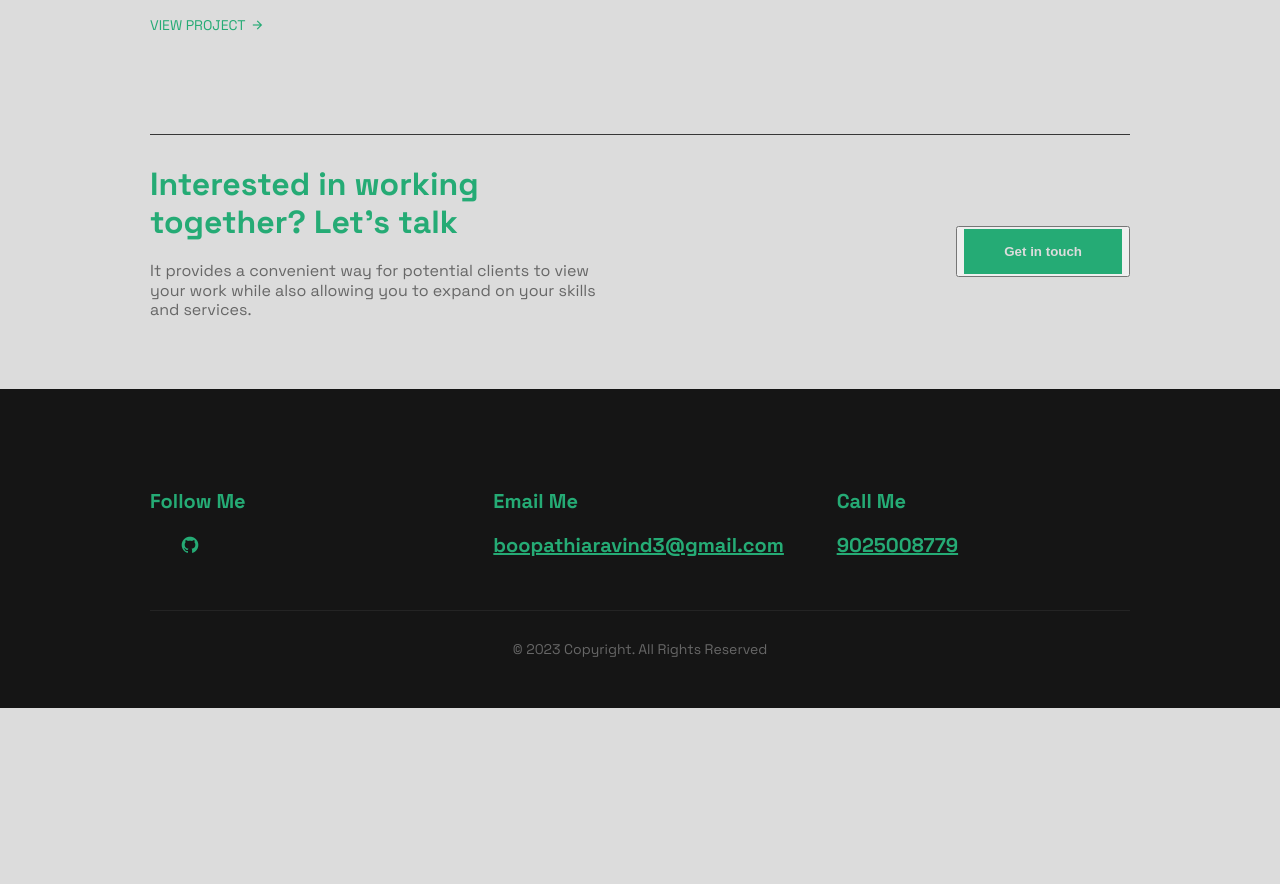
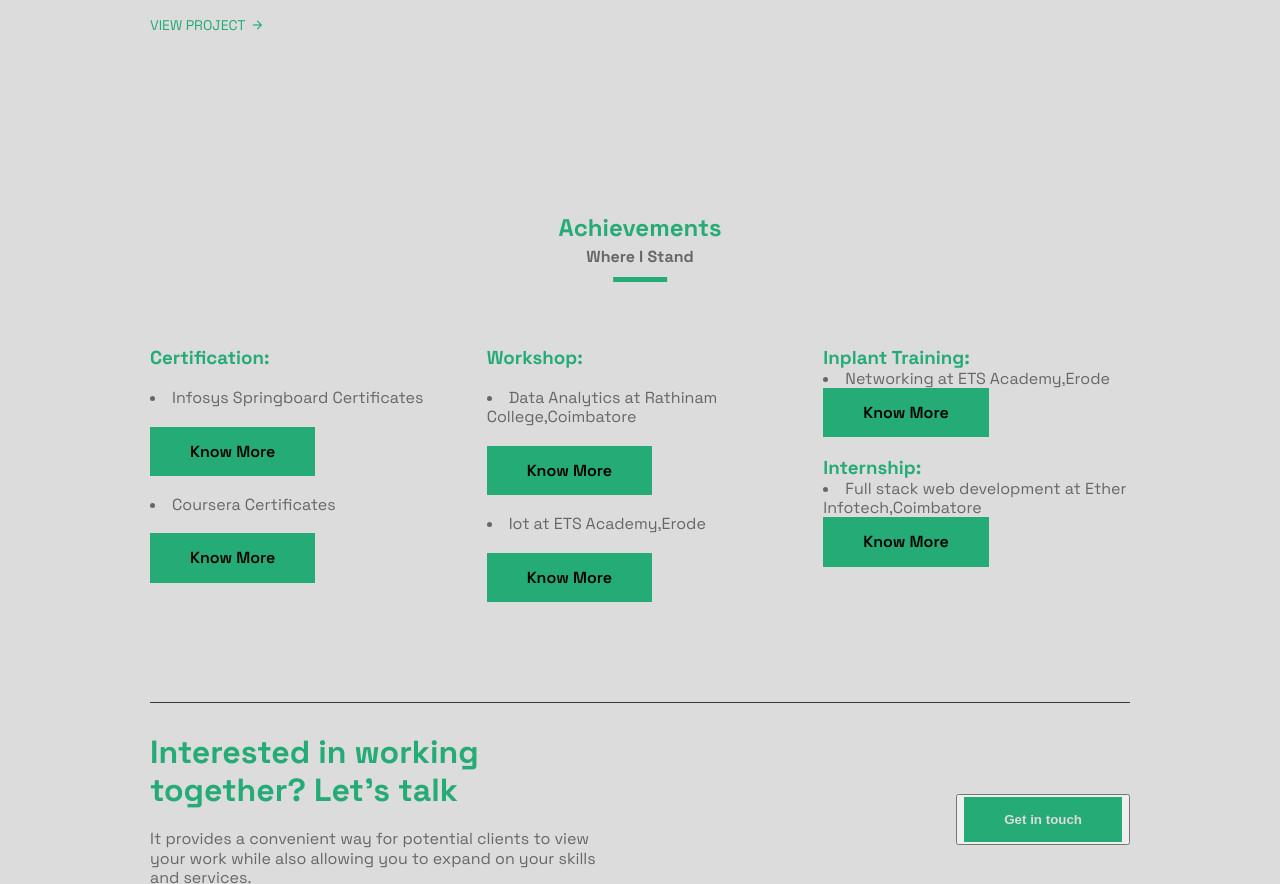
Before and after one commit to Aravindh126/portfolio, a plain HTML site: page responsive-portfolio-website-main/index.html in a window 1280 px wide. Shown: the part 3104-3988 px from the top of the page. Before the commit the page ends 3812 px from the top, so only its background shows below. Drawn offline with nearby package versions, Linux system fonts and the light colour scheme.

Commit message:
Update index.html

```diff
--- a/responsive-portfolio-website-main/index.html
+++ b/responsive-portfolio-website-main/index.html
@@ -195,6 +195,49 @@
             </div>
         </section>
 
+        <section id="service" class="section service">
+            <div class="container">
+              <div class="section__header">
+                <h2 class="section__title">Achievements</h2>
+                <span class="section__subtitle">Where I Stand</span>
+              </div>
+              <div class="d-grid service__wrapper">
+                <!-- service card 1 -->
+
+                <div class="service__card">
+                  <div class="service__icon">
+                    <h3>Certification:</h3><br>
+                    <li>Infosys Springboard Certificates</li><br>
+                    <a href="file:///C:/aravind%20portfolio/responsive-portfolio-website-main/assets/img/infrosys.pdf" class="btn btn--primary">Know More</a><br><br>
+                    <li>Coursera Certificates</li><br>
+                    <a href="file:///C:/aravind%20portfolio/responsive-portfolio-website-main/assets/img/cousera.pdf" class="btn btn--primary">Know More</a>
+                  </div>
+                </div>
+
+                <div class="service__card">
+                  <div class="service__icon">
+                    <h3>Workshop:</h3><br>
+                    <li>Data Analytics at Rathinam College,Coimbatore</li><br>
+                    <a href="file:///C:/aravind%20portfolio/responsive-portfolio-website-main/assets/img/rathinam.pdf" target="_blank" class="btn btn--primary">Know More</a><br><br>
+                    <li>Iot at ETS Academy,Erode</li><br>
+                    <a href="file:///C:/aravind%20portfolio/responsive-portfolio-website-main/assets/img/network.pdf" target="_blank" class="btn btn--primary">Know More</a>
+                  </div>
+                </div>
+
+                <div class="service__card">
+                  <div class="service__icon">
+                    <h3>Inplant Training:</h3>
+                      <li>Networking at ETS Academy,Erode</li>
+                      <a href="file:///C:/aravind%20portfolio/responsive-portfolio-website-main/assets/img/network.pdf" target="_blank" class="btn btn--primary">Know More</a><br><br>
+                    <h3>Internship:</h3>
+                      <li>Full stack web development at Ether Infotech,Coimbatore</li>
+                      <a href="D:\portfolio\profile\assets\img\internship.jpg" target="_blank" class="btn btn--primary">Know More</a>
+                  </div>
+                </div>
+              </div>
+            </div>
+          </section>
+
 
         <!--======= Contact =======-->
         <section id="contact" class="section contact">
```
